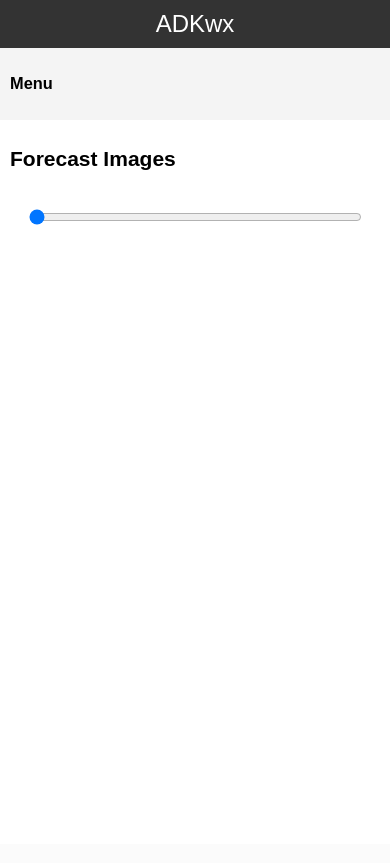
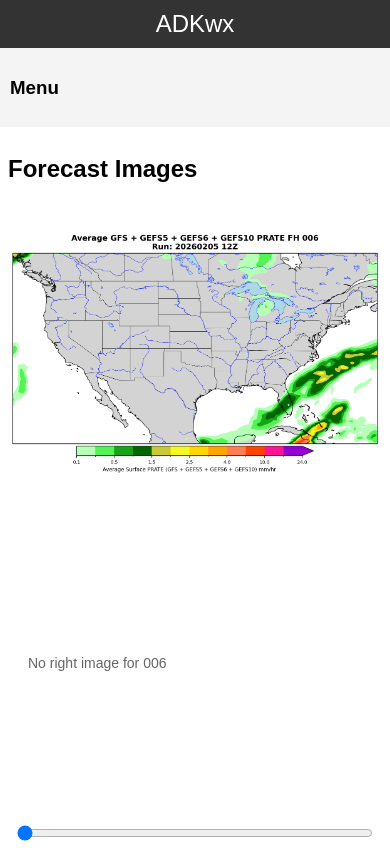
Before and after one commit to Jackweather/adkwx1, a Flask app: page / in a window 390 px wide. Before the commit the page ends 225 px from the top, so only its background shows below. Run offline with Flask 2, Linux system fonts and the light colour scheme.

Commit message:
Update index.html

```diff
--- a/templates/index.html
+++ b/templates/index.html
@@ -15,26 +15,36 @@
             padding: 10px;
             text-align: center;
             font-size: 24px;
+            height: 60px;
+            box-sizing: border-box;
         }
         .container {
             display: flex;
-            height: 100vh;
+            height: calc(100vh - 60px); /* fill viewport minus header */
         }
         .sidebar {
-            width: 200px;
+            width: 220px;
+            min-width: 160px;
             background-color: #f4f4f4;
             padding: 15px;
             box-shadow: 2px 0 5px rgba(0, 0, 0, 0.1);
+            overflow: auto;
         }
         .main {
             flex: 1;
-            padding: 15px;
-            overflow-y: auto;
+            padding: 10px;
+            display: flex;
+            flex-direction: column;
+            overflow: hidden;
         }
         .slider-container {
             position: relative;
-            max-width: 1000px; /* Adjust the container width */
-            margin: 0 auto;
+            width: 100%;
+            flex: 1; /* allow slider area to grow to available height */
+            display: flex;
+            align-items: stretch;
+            justify-content: center;
+            gap: 12px;
         }
         .slider-container img {
             width: 100%; /* Make the image take up the full container width */
@@ -46,19 +56,20 @@
         }
         .slider-controls {
             text-align: center;
-            margin-top: 10px;
+            padding: 10px 0;
+            background: transparent;
         }
         .slider-bar {
-            width: 100%;
-            margin: 20px 0;
+            width: 80%;
+            max-width: 1200px;
         }
-        @media (max-width: 768px) {
-            body {
-                font-size: 14px; /* Adjust font size for smaller screens */
-            }
+        @media (max-width: 900px) {
             .container {
                 flex-direction: column; /* Stack sidebar and main content vertically */
                 height: auto; /* Allow content to adjust height */
+            }
+            header {
+                height: auto;
             }
             .sidebar {
                 width: 100%; /* Make sidebar full width */
@@ -66,15 +77,24 @@
                 padding: 10px; /* Adjust padding */
             }
             .main {
-                padding: 10px; /* Adjust padding */
+                padding: 8px; /* Adjust padding */
             }
-            .slider-container {
-                max-width: 100%; /* Ensure slider fits within the screen */
+            .slide {
+                flex-direction: column; /* Stack panels vertically */
+            }
+            .panel {
+                min-height: 220px; /* Ensure panels have enough height */
             }
             .slider-bar {
-                width: 90%; /* Reduce slider width for smaller screens */
+                width: 95%; /* Reduce slider width for smaller screens */
             }
         }
+        /* add minimal layout for paired panels */
+        .slide { display:none; width:100%; gap:10px; }
+        .slide.active { display:flex; align-items:flex-start; }
+        .panel { flex:1; background:#fff; display:flex; align-items:center; justify-content:center; min-height:300px; }
+        .panel img { width:100%; height:auto; display:block; }
+        .empty { color:#666; font-size:14px; padding:20px; text-align:center; }
     </style>
 </head>
 <body>
@@ -87,33 +107,46 @@
         <div class="main">
             <h2>Forecast Images</h2>
             <div class="slider-container">
-                <!-- Slider images -->
-                {% for image in images %}
-                <img src="{{ url_for('serve_png', filename=image) }}" alt="Forecast Image" class="{% if loop.first %}active{% endif %}">
+                <!-- paired slides: left + right -->
+                {% for slide in slides %}
+                <div class="slide{% if loop.first %} active{% endif %}" data-index="{{ loop.index0 }}">
+                    <div class="panel left-panel">
+                        {% if slide.left %}
+                        <img src="{{ url_for('serve_png', group=left_group, filename=slide.left) }}" alt="Left Forecast">
+                        {% else %}
+                        <div class="empty">No left image for {{ slide.index }}</div>
+                        {% endif %}
+                    </div>
+                    <div class="panel right-panel">
+                        {% if slide.right %}
+                        <img src="{{ url_for('serve_png', group=right_group, filename=slide.right) }}" alt="Right Forecast">
+                        {% else %}
+                        <div class="empty">No right image for {{ slide.index }}</div>
+                        {% endif %}
+                    </div>
+                </div>
                 {% endfor %}
             </div>
             <div class="slider-controls">
-                <input type="range" class="slider-bar" min="0" max="{{ images|length - 1 }}" value="0" id="sliderBar">
+                <input type="range" class="slider-bar" min="0" max="{{ slides|length - 1 }}" value="0" id="sliderBar">
             </div>
         </div>
     </div>
     <script>
-        const slides = document.querySelectorAll('.slider-container img');
+        const slides = document.querySelectorAll('.slide');
         const sliderBar = document.getElementById('sliderBar');
 
-        // Show the slide corresponding to the slider value
         function showSlide(index) {
             slides.forEach((slide, i) => {
                 slide.classList.toggle('active', i === index);
             });
         }
 
-        // Update the slide when the slider value changes
         sliderBar.addEventListener('input', (event) => {
             showSlide(parseInt(event.target.value, 10));
         });
 
-        // Initialize the first slide
+        // initialize
         showSlide(0);
     </script>
 </body>
```
